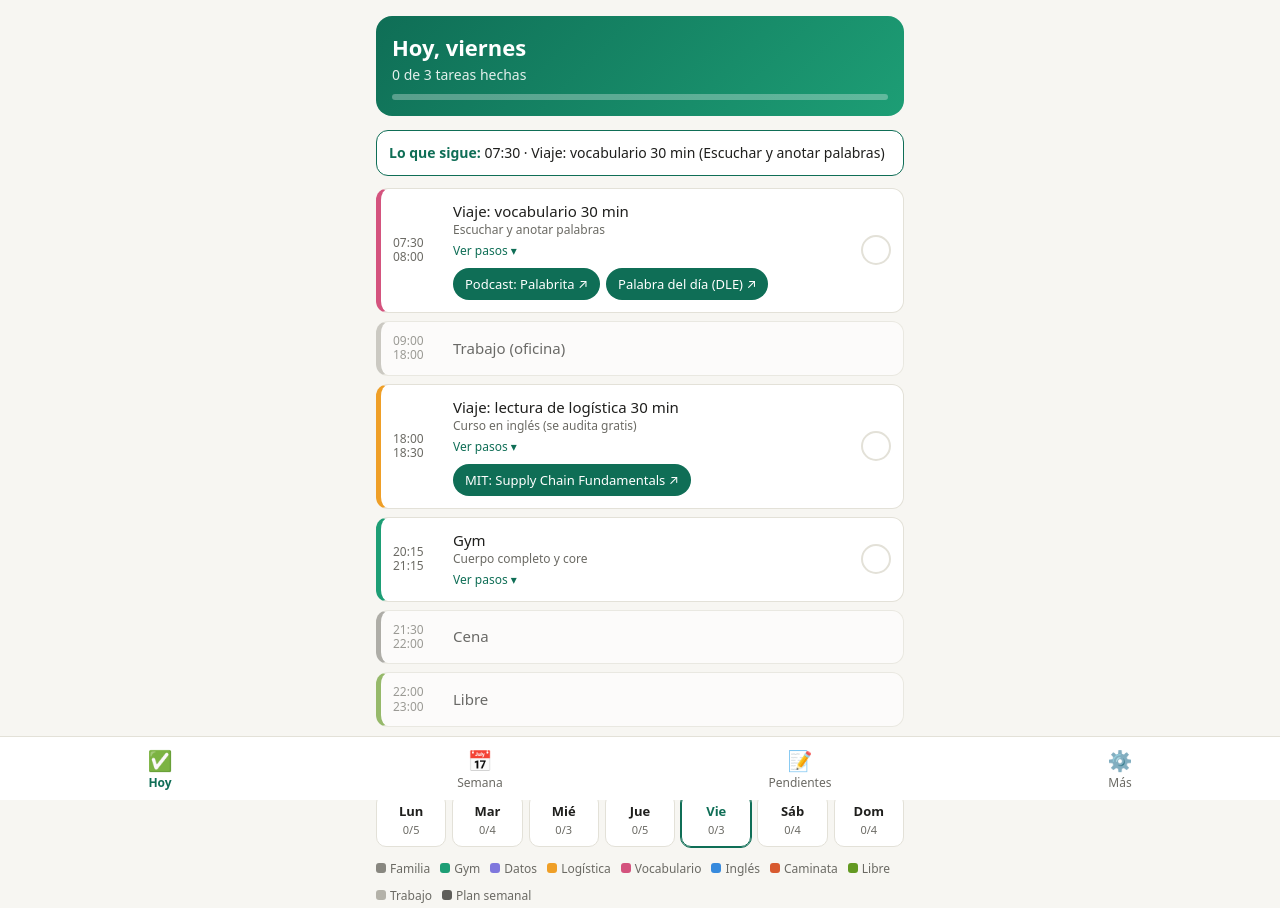
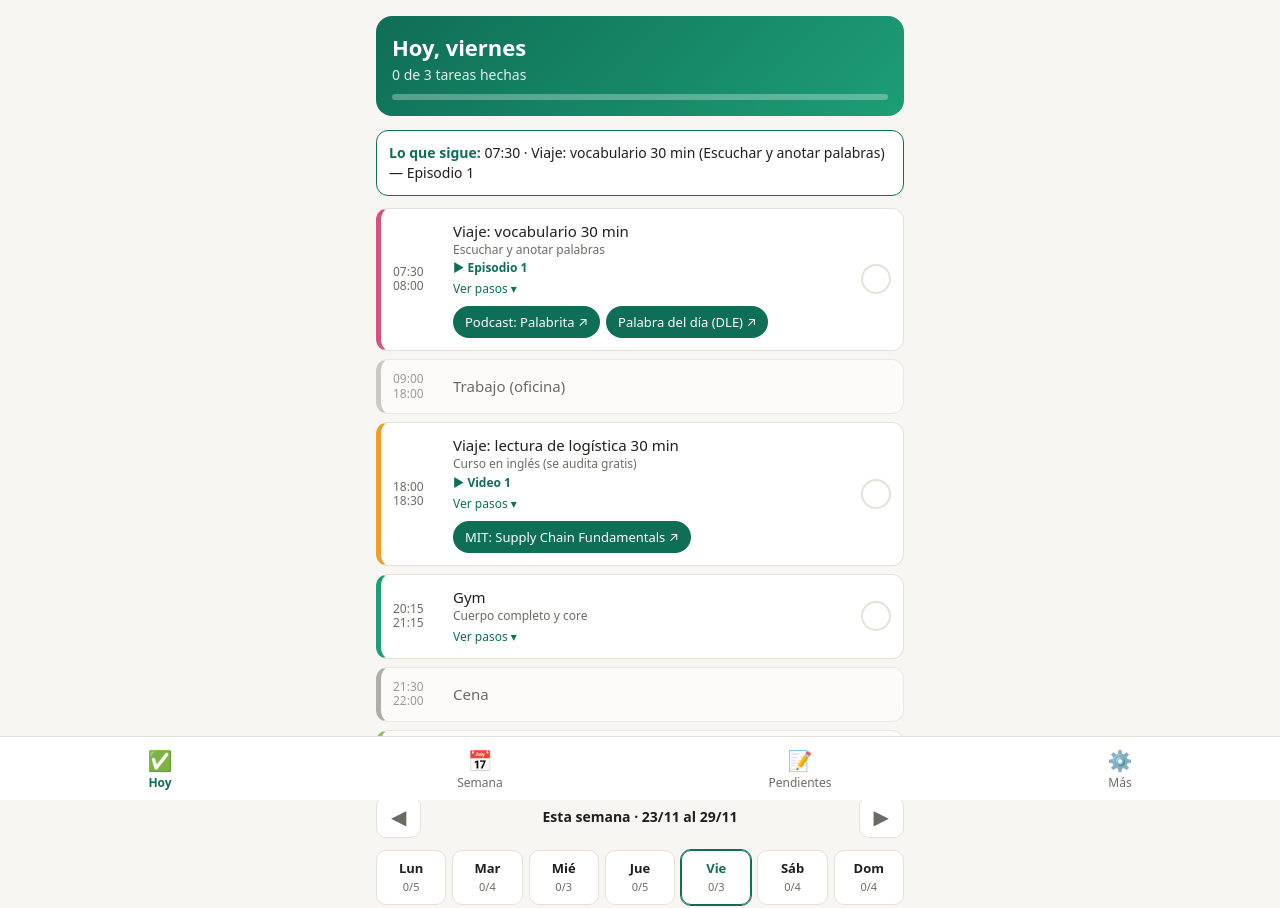
Before and after one commit to FacuVexenat/rutina, a website: page index.html in a window 1280 px wide. Shown: the top 908 px of the page. Drawn offline with Linux system fonts and the light colour scheme.

Commit message:
Estudio en secuencia: clases numeradas que avanzan al completar, con panel de avance
Co-Authored-By: Claude Sonnet 5.5 <noreply@anthropic.com>
Claude-Session: https://claude.ai/code/session_01V6r6n2PAZf9NtTDP4gh1Ch

```diff
--- a/index.html
+++ b/index.html
@@ -66,6 +66,8 @@ nav.tabs button.on{color:var(--ac);font-weight:600}
 .sg{display:flex;gap:6px;margin:10px 0}
 .sg button{flex:1;border:1px solid var(--bd);background:var(--card);color:var(--tx);border-radius:10px;padding:8px 0;font:inherit;font-size:13px;cursor:pointer}
 .sg button.on{border-color:var(--ac);outline:1.5px solid var(--ac);color:var(--ac);font-weight:600}
+.les{display:block;color:var(--ac)!important;font-weight:600;font-size:12px;margin-top:2px}
+.tk{margin-top:8px}.tk .bar{margin:4px 0 0}
 .gh{font-size:13px;font-weight:600;margin:14px 0 6px;color:var(--mu)}
 .bd{display:inline-block;font-size:11px;font-weight:600;padding:1px 7px;border-radius:999px;border:1px solid var(--bd);margin-right:4px;color:var(--mu)}
 .bd.al{background:#fdeaea;color:#a32d2d;border-color:#f0b8b8}.bd.vz{background:#fff0e0;color:#9a5a00;border-color:#f3cfa1}
@@ -98,6 +100,7 @@ nav.tabs button.on{color:var(--ac);font-weight:600}
 <div class="sub" id="wsub"></div>
 <div class="bar"><i id="wbar"></i></div>
 </div>
+<div class="card"><h2 style="margin-top:0">📈 Avance del plan de estudio</h2><div class="msg" style="margin:0 0 4px">Cada sesión que completás te lleva a la clase siguiente.</div><div id="trk"></div></div>
 <div id="wcat"></div>
 </section>
 <section id="v-pen" hidden>
@@ -166,8 +169,12 @@ function mins(s){var p=s.split(':');return +p[0]*60+ +p[1]}
 function h(tag,attrs,kids){var e=document.createElement(tag);for(var k in (attrs||{})){if(k==='text')e.textContent=attrs[k];else if(k==='class')e.className=attrs[k];else if(k==='style')e.style.cssText=attrs[k];else e.setAttribute(k,attrs[k])}(kids||[]).forEach(function(c){e.appendChild(c)});return e}
 function prog(wd){var t=0,d=0;(S.days[wd]||[]).forEach(function(it){if(it.chk){t++;if(st[key(wd,it)])d++}});return[d,t]}
 function fmt(m){var hh=Math.floor(m/60),mm=m%60;return hh?(hh+' h'+(mm?' '+mm:'')):(mm+' min')}
+var SEQ={};
+function seq(){var L={};Object.keys(st).forEach(function(k){if(k.charAt(0)==='_'||!st[k])return;var i=k.indexOf(':'),d=k.slice(0,i),kk=k.slice(i+1),p=d.split('-');var wd=new Date(+p[0],+p[1]-1,+p[2]).getDay();var it=(S.days[wd]||[]).filter(function(x){return x.k===kk})[0];if(it&&it.tr)(L[it.tr]=L[it.tr]||[]).push([d,it.a,k])});Object.keys(L).forEach(function(t){L[t].sort(function(a,b){return a[0]<b[0]?-1:a[0]>b[0]?1:a[1]<b[1]?-1:1})});return L}
+function lesson(it,k){if(!it.tr||!S.tracks||!S.tracks[it.tr])return null;var T=S.tracks[it.tr],L=SEQ[it.tr]||[],ix=-1;L.forEach(function(x,j){if(x[2]===k)ix=j});var n=ix>=0?ix+1:L.length+1,ti=T.l&&T.l[n-1];return T.u+' '+n+(ti?': '+ti:(T.l&&n>T.l.length?' · plan completo, repasá lo que quieras':''))}
 function render(){
   if(!S)return;
+  SEQ=seq();
   var isToday=sel===now.getDay()&&wk===0;
   var dd0=dateOf(sel);$('ttl').textContent=isToday?'Hoy, '+NM[sel].toLowerCase():NM[sel]+' '+pad(dd0.getDate())+'/'+pad(dd0.getMonth()+1);
   var p=prog(sel);
@@ -178,7 +185,7 @@ function render(){
   var nx=$('next');nx.textContent='';
   var nextIt=null;
   (S.days[sel]||[]).forEach(function(it){if(!nextIt&&it.chk&&!st[key(sel,it)]&&(!isToday||nm<mins(it.b)))nextIt=it});
-  if(nextIt){nx.appendChild(h('div',{class:'nx'},[h('b',{text:isToday?'Lo que sigue: ':'Primera tarea: '}),document.createTextNode(nextIt.a+' · '+nextIt.t+(nextIt.n?' ('+nextIt.n+')':''))]))}
+  if(nextIt){nx.appendChild(h('div',{class:'nx'},[h('b',{text:isToday?'Lo que sigue: ':'Primera tarea: '}),document.createTextNode(nextIt.a+' · '+nextIt.t+(nextIt.n?' ('+nextIt.n+')':'')+(lesson(nextIt,key(sel,nextIt))?' — '+lesson(nextIt,key(sel,nextIt)):''))]))}
   else if(p[1]){nx.appendChild(h('div',{class:'nx'},[h('b',{text:'¡Listo! '}),document.createTextNode('Completaste todas las tareas de este día.')]))}
   (S.days[sel]||[]).forEach(function(it){
     var k=key(sel,it),dn=!!st[k];
@@ -188,6 +195,7 @@ function render(){
     if(cur){t.appendChild(h('span',{class:'tag',text:'AHORA'}));t.appendChild(document.createElement('br'))}
     t.appendChild(document.createTextNode(it.t));
     if(it.n)t.appendChild(h('small',{text:it.n}));
+    var ls=lesson(it,k);if(ls)t.appendChild(h('small',{class:'les',text:'▶ '+ls}));
     if(it.st){
       var op=!!opened[k];
       t.appendChild(h('span',{class:'more','data-o':k,text:op?'Ocultar pasos ▴':'Ver pasos ▾'}));
@@ -211,6 +219,8 @@ function render(){
   ORDER.forEach(function(wd){(S.days[wd]||[]).forEach(function(it){if(!it.chk)return;var m=mins(it.b)-mins(it.a);tot++;var o=per[it.c]||(per[it.c]={p:0,d:0,n:0,nd:0});o.p+=m;o.n++;if(st[key(wd,it)]){dn2++;o.d+=m;o.nd++}})});
   $('wsub').textContent=$('wlbl').textContent+' · '+dn2+' de '+tot+' tareas hechas';
   $('wbar').style.width=(tot?dn2/tot*100:0)+'%';
+  var tk=$('trk');tk.textContent='';
+  Object.keys(S.tracks||{}).forEach(function(t){var T=S.tracks[t],c=(SEQ[t]||[]).length;if(!T.l&&!c)return;var tot=T.l?T.l.length:0;var bx=h('div',{class:'tk'},[h('div',{class:'row'},[h('b',{text:T.n}),h('small',{text:tot?Math.min(c,tot)+' de '+tot+' completadas':c+' completadas'})])]);if(tot)bx.appendChild(h('div',{class:'bar'},[h('i',{style:'width:'+Math.min(100,c/tot*100)+'%'})]));tk.appendChild(bx)});
   var wc=$('wcat');wc.textContent='';
   Object.keys(per).forEach(function(c){var o=per[c];wc.appendChild(h('div',{class:'card',style:'border-left:5px solid '+S.cat[c][1]},[h('div',{class:'row'},[h('b',{text:S.cat[c][0]}),h('small',{text:o.nd+' de '+o.n+' sesiones'})]),h('div',{class:'row'},[h('small',{text:'Tiempo hecho'}),h('span',{text:fmt(o.d)+' de '+fmt(o.p)})])]))});
   rendP();
--- a/schedule.json
+++ b/schedule.json
@@ -91,7 +91,8 @@
       "Libro gratis: Logística comercial",
       "https://libreria.educacion.gob.es/ebook/176064/free_download"
      ]
-    ]
+    ],
+    "tr": "lib"
    },
    {
     "a": "18:00",
@@ -111,7 +112,8 @@
       "LearnEnglish (British Council)",
       "https://learnenglish.britishcouncil.org/"
      ]
-    ]
+    ],
+    "tr": "gram"
    },
    {
     "a": "21:00",
@@ -152,7 +154,8 @@
       "freeCodeCamp: Python en español",
       "https://www.freecodecamp.org/espanol/learn"
      ]
-    ]
+    ],
+    "tr": "py"
    }
   ],
   "2": [
@@ -203,7 +206,8 @@
       "Curso gratis: Cadena de suministro (Alison)",
       "https://alison.com/es/curso/gestion-de-la-cadena-de-suministro-y-logistica"
      ]
-    ]
+    ],
+    "tr": "cur"
    },
    {
     "a": "18:00",
@@ -262,7 +266,8 @@
       "Cursos de SQL gratis en español",
       "https://hackceleration.com/es/curso/gratis/sql"
      ]
-    ]
+    ],
+    "tr": "sql"
    }
   ],
   "3": [
@@ -283,7 +288,8 @@
       "Libro gratis: Logística comercial",
       "https://libreria.educacion.gob.es/ebook/176064/free_download"
      ]
-    ]
+    ],
+    "tr": "lib"
    },
    {
     "a": "09:00",
@@ -315,7 +321,8 @@
       "Palabra del día (DLE)",
       "https://dle.rae.es"
      ]
-    ]
+    ],
+    "tr": "pod"
    },
    {
     "a": "20:15",
@@ -396,7 +403,8 @@
       "Curso gratis: Cadena de suministro (Alison)",
       "https://alison.com/es/curso/gestion-de-la-cadena-de-suministro-y-logistica"
      ]
-    ]
+    ],
+    "tr": "cur"
    },
    {
     "a": "18:00",
@@ -463,7 +471,8 @@
       "Kaggle Learn",
       "https://www.kaggle.com/learn"
      ]
-    ]
+    ],
+    "tr": "ml"
    }
   ],
   "5": [
@@ -489,7 +498,8 @@
       "Palabra del día (DLE)",
       "https://dle.rae.es"
      ]
-    ]
+    ],
+    "tr": "pod"
    },
    {
     "a": "09:00",
@@ -516,7 +526,8 @@
       "MIT: Supply Chain Fundamentals",
       "https://micromasters.mit.edu/scm/"
      ]
-    ]
+    ],
+    "tr": "mit"
    },
    {
     "a": "20:15",
@@ -743,5 +754,119 @@
     ]
    }
   ]
+ },
+ "tracks": {
+  "py": {
+   "n": "Python",
+   "u": "Clase",
+   "l": [
+    "Instalar y primer programa (print, variables)",
+    "Tipos de datos y operadores",
+    "Strings y f-strings",
+    "Listas y tuplas",
+    "Diccionarios y sets",
+    "Condicionales (if/else)",
+    "Bucles for y while",
+    "Funciones",
+    "Leer y escribir archivos CSV",
+    "Módulos y librerías",
+    "Errores y try/except",
+    "NumPy básico",
+    "pandas: DataFrames",
+    "pandas: filtrar y agrupar",
+    "pandas: limpiar datos",
+    "Gráficos con matplotlib",
+    "Mini proyecto con un CSV real",
+    "Repaso general"
+   ]
+  },
+  "sql": {
+   "n": "SQL",
+   "u": "Clase",
+   "l": [
+    "SELECT: pedir columnas",
+    "WHERE: filtrar filas",
+    "WHERE con texto (LIKE, IN)",
+    "ORDER BY y LIMIT",
+    "Repaso de consultas simples",
+    "JOIN: unir tablas",
+    "LEFT/RIGHT JOIN",
+    "NULL: valores vacíos",
+    "Expresiones y alias",
+    "Agregaciones: COUNT, SUM, AVG",
+    "GROUP BY y HAVING",
+    "Orden de ejecución de una consulta",
+    "Subconsultas",
+    "INSERT, UPDATE y DELETE",
+    "CREATE y ALTER TABLE",
+    "Window functions básicas",
+    "CTE (WITH)",
+    "Proyecto: preguntas de negocio sobre una base"
+   ]
+  },
+  "ml": {
+   "n": "Estadística y ML",
+   "u": "Clase",
+   "l": [
+    "Media, mediana y moda",
+    "Dispersión: varianza y desvío",
+    "Distribuciones y la normal",
+    "Probabilidad básica",
+    "Muestreo e intervalos de confianza",
+    "Test de hipótesis y p-valor",
+    "Correlación y regresión lineal",
+    "Qué es machine learning",
+    "Entrenar, validar y testear",
+    "Regresión con scikit-learn",
+    "Clasificación: árboles y regresión logística",
+    "Métricas: accuracy, precisión y recall",
+    "Sobreajuste",
+    "Validación cruzada",
+    "Feature engineering",
+    "Clustering con k-means",
+    "Proyecto en Kaggle (Titanic)",
+    "Repaso general"
+   ]
+  },
+  "gram": {
+   "n": "Gramática de inglés",
+   "u": "Tema",
+   "l": [
+    "Presente simple",
+    "Presente continuo",
+    "Pasado simple",
+    "Pasado continuo",
+    "Presente perfecto",
+    "Futuro: will y going to",
+    "Modales: can, must, should",
+    "Condicionales 0 y 1",
+    "Condicional 2",
+    "Comparativos y superlativos",
+    "Artículos y cuantificadores",
+    "Preposiciones de tiempo y lugar",
+    "Verbos frasales comunes",
+    "Voz pasiva",
+    "Estilo indirecto",
+    "Oraciones de relativo",
+    "Repaso A",
+    "Repaso B"
+   ]
+  },
+  "lib": {
+   "n": "Libro de Logística comercial",
+   "u": "Lectura"
+  },
+  "cur": {
+   "n": "Curso de cadena de suministro",
+   "u": "Módulo"
+  },
+  "mit": {
+   "n": "MIT: Supply Chain Fundamentals",
+   "u": "Video"
+  },
+  "pod": {
+   "n": "Vocabulario con podcast",
+   "u": "Episodio"
+  }
  }
 }
--- a/sw.js
+++ b/sw.js
@@ -1,4 +1,4 @@
-const C='rutina-v4';
+const C='rutina-v5';
 const FILES=['./','./index.html','./estudio.html','./schedule.json','./manifest.webmanifest','./icon-192.png','./icon-512.png'];
 self.addEventListener('install',e=>{e.waitUntil(caches.open(C).then(c=>c.addAll(FILES)));self.skipWaiting();});
 self.addEventListener('activate',e=>{e.waitUntil(caches.keys().then(k=>Promise.all(k.filter(x=>x!==C&&x!=='rutina-state').map(x=>caches.delete(x)))));self.clients.claim();});
```
